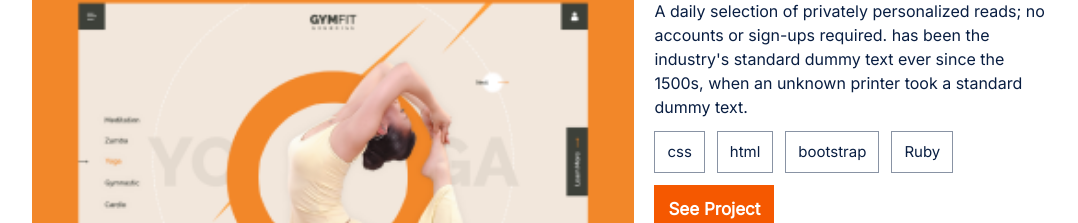
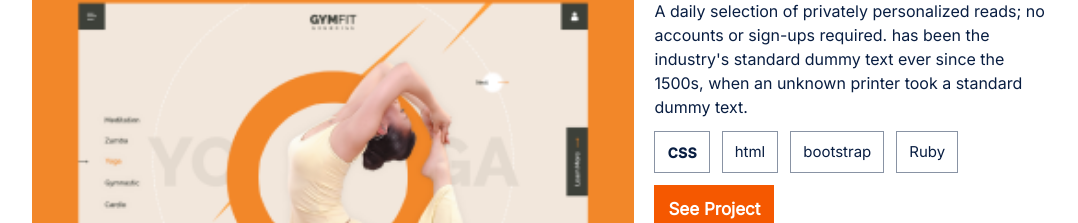
Before and after one commit to jlvFlores/Portfolio, a website: page index.html in a window 1280 px wide. In both pictures the pointer is over the item "css". Shown: the part 1273-1496 px from the top of the page, without its empty margins (96-1174 px from the left). Drawn offline with Linux system fonts and the light colour scheme.

Commit message:
Add CSS tags hover transition

```diff
--- a/style.css
+++ b/style.css
@@ -220,6 +220,12 @@ button:enabled:active {
   padding: 10px 12px;
   border: 1px solid #8993a4;
   color: #091e42;
+}
+
+.right-block .tags li:hover {
+  font-size: 18px;
+  padding: inherit 18px;
+  font-weight: 600;
 }
 
 .regular-btn {
```
